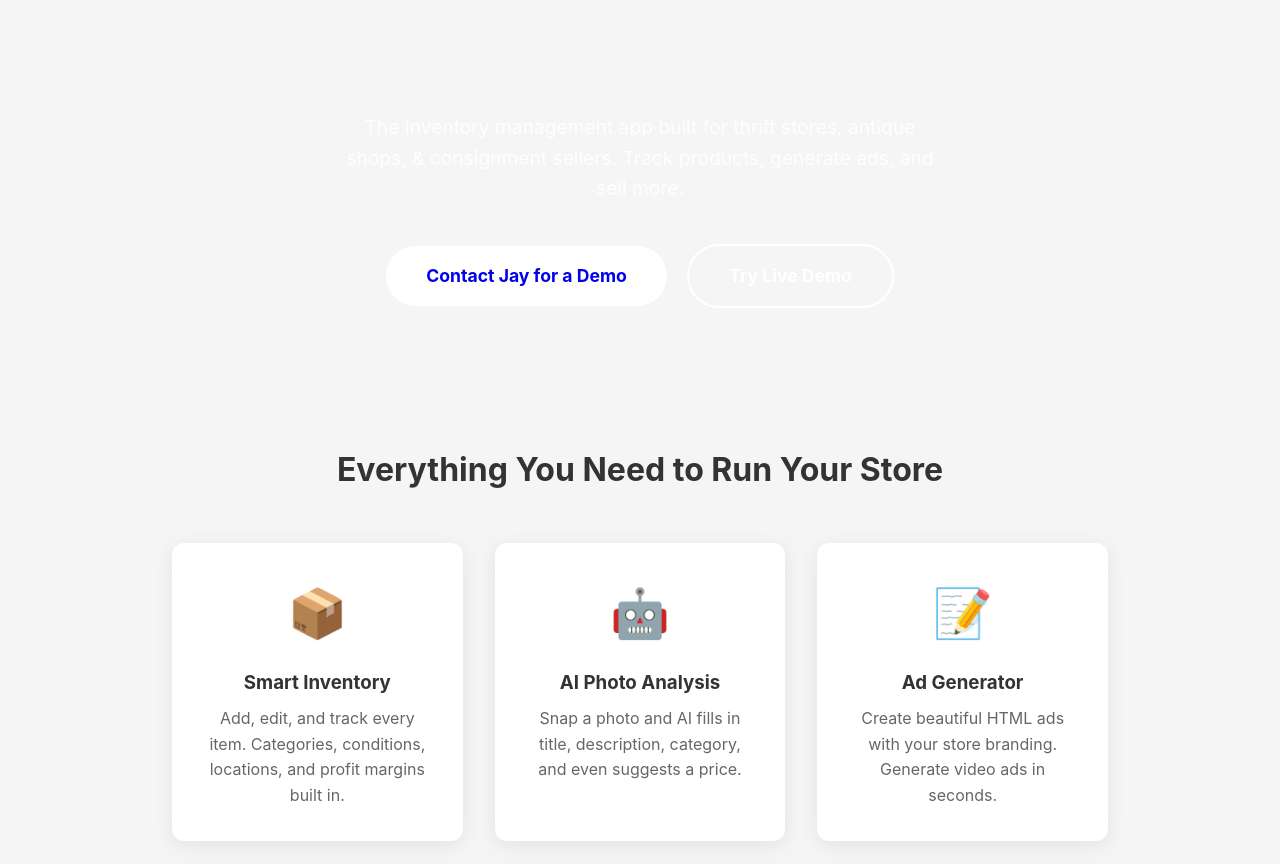
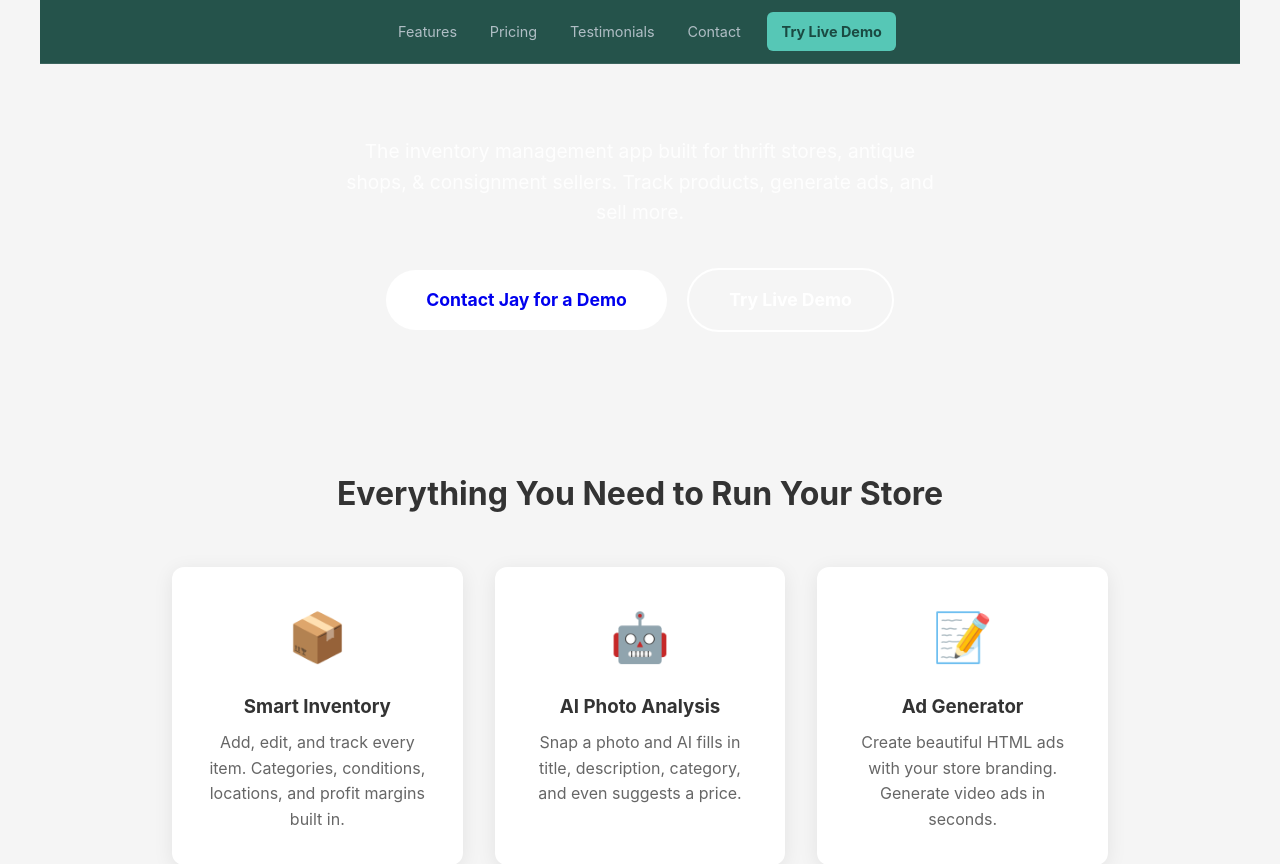
Before and after one commit to Liberty-Emporium/Liberty-Emporium-Inventory-App, a Python web app: template templates/sales_page.html in a window 1280 px wide. Shown: the top 864 px of the page. Run offline with Jinja, Linux system fonts and the light colour scheme; the template is opened without the code that fills it, so the values that code supplies are empty.

Commit message:
Add fixed top navigation bar to sales landing page

```diff
--- a/templates/sales_page.html
+++ b/templates/sales_page.html
@@ -1,7 +1,84 @@
 {% extends 'base.html' %}
 {% block title %}{{ store_config.store_name }} — RetailTrack Inventory Management{% endblock %}
 {% block content %}
+<!-- Top Navigation Bar -->
+<nav class="sales-nav" id="salesNav">
+  <div class="sales-nav-inner">
+    <a href="#" class="sales-nav-logo">{{ store_config.logo_emoji }} {{ store_config.store_name }}</a>
+    <div class="sales-nav-links">
+      <a href="#features">Features</a>
+      <a href="#pricing">Pricing</a>
+      <a href="#testimonial">Testimonials</a>
+      <a href="{{ url_for('contact') }}">Contact</a>
+      <a href="{{ url_for('login') }}" class="sales-nav-cta">Try Live Demo</a>
+    </div>
+    <button class="sales-hamburger" onclick="toggleSalesMenu()">☰</button>
+  </div>
+  <div class="sales-nav-mobile" id="salesMobileMenu">
+    <a href="#features" onclick="closeSalesMenu()">Features</a>
+    <a href="#pricing" onclick="closeSalesMenu()">Pricing</a>
+    <a href="#testimonial" onclick="closeSalesMenu()">Testimonials</a>
+    <a href="{{ url_for('contact') }}" onclick="closeSalesMenu()">Contact</a>
+    <a href="{{ url_for('login') }}" onclick="closeSalesMenu()">Try Live Demo</a>
+  </div>
+</nav>
+
 <style>
+  /* ── Sales Nav Bar ── */
+  .sales-nav {
+    position: fixed; top: 0; left: 0; right: 0; z-index: 9998;
+    background: rgba(26, 74, 66, 0.95);
+    backdrop-filter: blur(10px);
+    border-bottom: 1px solid rgba(255,255,255,0.1);
+    transition: box-shadow .3s;
+  }
+  .sales-nav.scrolled {
+    box-shadow: 0 2px 20px rgba(0,0,0,0.3);
+  }
+  .sales-nav-inner {
+    max-width: 1200px; margin: 0 auto;
+    display: flex; align-items: center; justify-content: space-between;
+    padding: 0.75rem 1.5rem;
+  }
+  .sales-nav-logo {
+    color: #ecf0f1; font-size: 1rem; font-weight: 600;
+    text-decoration: none; letter-spacing: 0.3px;
+  }
+  .sales-nav-logo:hover { color: #fff; }
+  .sales-nav-links {
+    display: flex; align-items: center; gap: 0.25rem;
+  }
+  .sales-nav-links a {
+    color: #b0bec5; text-decoration: none; font-size: 0.9rem;
+    padding: 0.5rem 0.9rem; border-radius: 6px;
+    transition: all .2s;
+  }
+  .sales-nav-links a:hover { color: #fff; background: rgba(255,255,255,0.1); }
+  .sales-nav-cta {
+    background: #56c7b6 !important; color: #1a4a42 !important; font-weight: 700 !important;
+    margin-left: 0.5rem;
+  }
+  .sales-nav-cta:hover { background: #7ddfcf !important; }
+  .sales-hamburger {
+    display: none; background: none; border: none; color: #ecf0f1;
+    font-size: 1.5rem; cursor: pointer; padding: 0.25rem;
+  }
+  .sales-nav-mobile {
+    display: none; flex-direction: column;
+    background: #1a4a42; padding: 0.5rem 0;
+  }
+  .sales-nav-mobile.open { display: flex; }
+  .sales-nav-mobile a {
+    color: #b0bec5; text-decoration: none; padding: 0.85rem 1.5rem;
+    font-size: 0.95rem; transition: all .2s;
+  }
+  .sales-nav-mobile a:hover { color: #fff; background: rgba(255,255,255,0.05); }
+
+  @media (max-width: 768px) {
+    .sales-nav-links { display: none; }
+    .sales-hamburger { display: block; }
+  }
+
   .sales-page { font-family: -apple-system, BlinkMacSystemFont, 'Segoe UI', Roboto, sans-serif; }
   .hero {
     background: linear-gradient(135deg, {{ store_config.primary_color }} 0%, {{ store_config.accent_color }} 100%);
@@ -61,6 +138,13 @@
   .cta-final { padding: 4rem 2rem; background: {{ store_config.primary_color }}; color: white; text-align: center; }
   .cta-final h2 { font-size: 2rem; margin-bottom: 1rem; }
   .cta-final p { margin-bottom: 2rem; opacity: 0.9; }
+
+  /* Push hero below fixed nav */
+  .sales-page > .hero { margin-top: 56px; }
+
+  /* Smooth anchor scrolling */
+  html { scroll-behavior: smooth; }
+
   @media (max-width: 768px) {
     .hero { padding: 3rem 1rem; }
     .hero h1 { font-size: 1.8rem; }
@@ -191,3 +275,20 @@
   </section>
 </div>
 {% endblock %}
+
+{% block extra_js %}
+<script>
+  // Hamburger toggle
+  function toggleSalesMenu() {
+    document.getElementById('salesMobileMenu').classList.toggle('open');
+  }
+  function closeSalesMenu() {
+    document.getElementById('salesMobileMenu').classList.remove('open');
+  }
+  // Scroll shadow on nav
+  window.addEventListener('scroll', function() {
+    var nav = document.getElementById('salesNav');
+    if (nav) nav.classList.toggle('scrolled', window.scrollY > 10);
+  });
+</script>
+{% endblock %}
```
